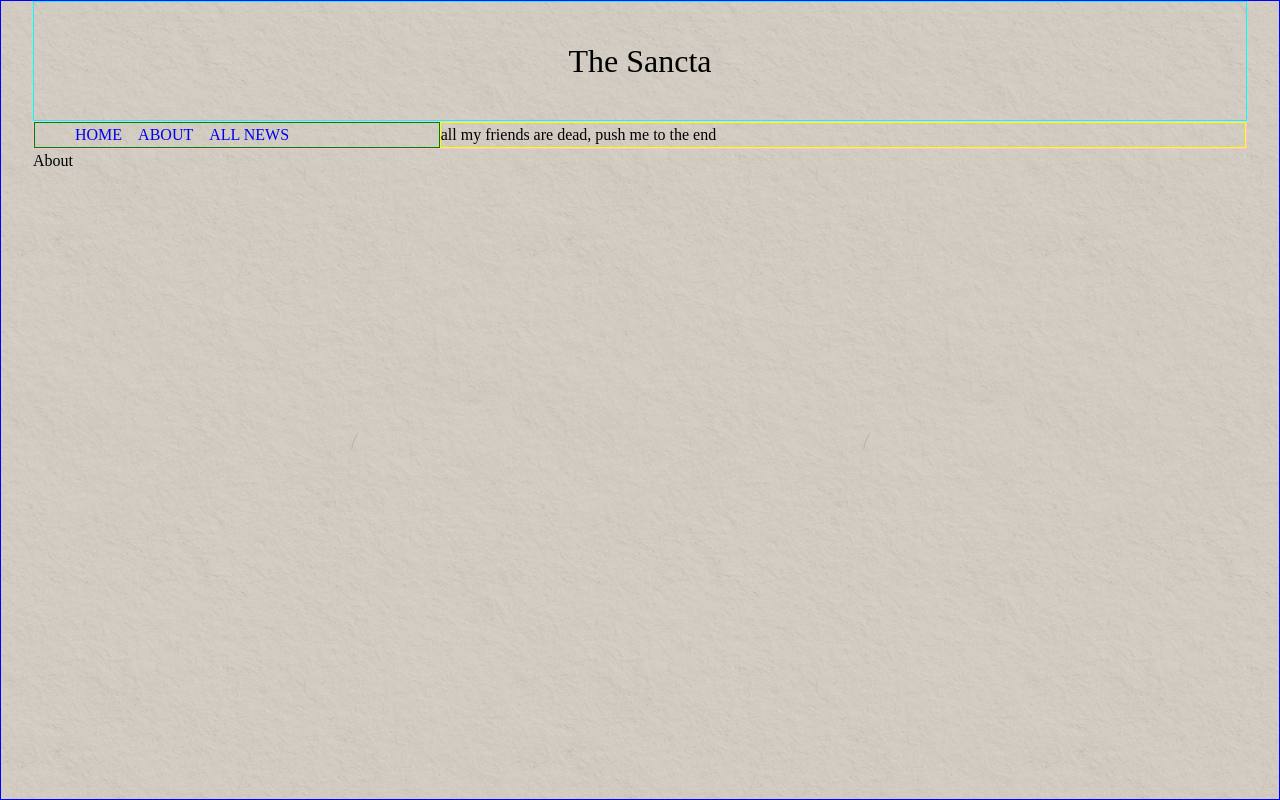
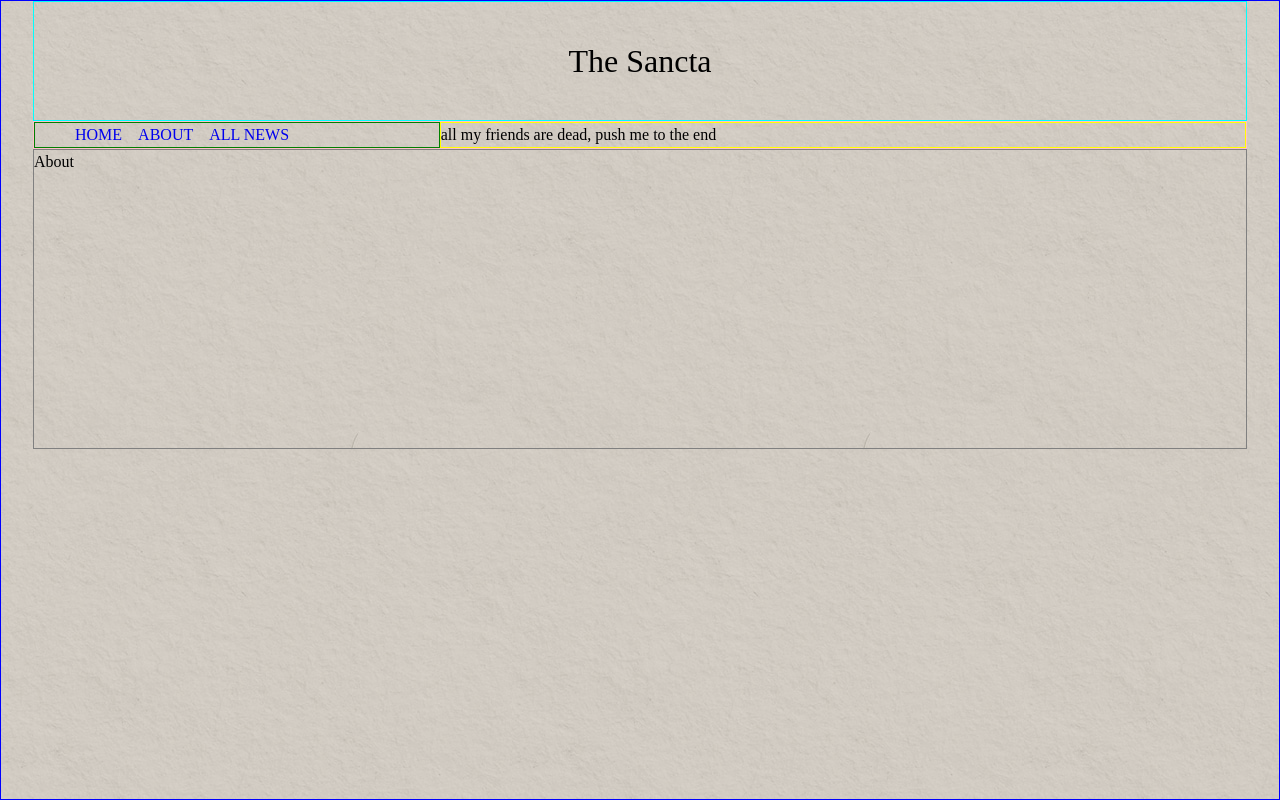
Before and after one commit to PTBYSR/sanctablog2.1, a React (Create React App) app: page /about in a window 1280 px wide. Built offline with nearby package versions, Linux system fonts and the light colour scheme.

Commit message:
about-page

```diff
--- a/src/Pages/About/About.element.js
+++ b/src/Pages/About/About.element.js
@@ -0,0 +1,7 @@
+import styled from 'styled-components';
+
+export const AboutSection = styled.section`
+    border: 1px gray solid;
+    width: 100%;
+    height: 300px;
+`;
--- a/src/Pages/About/About.js
+++ b/src/Pages/About/About.js
@@ -1,8 +1,14 @@
 import React from 'react'
+import {
+  AboutSection
+
+} from './About.element'
 
 function About() {
   return (
-    <div>About</div>
+    <AboutSection>
+    About
+    </AboutSection>
   )
 }
 
```
